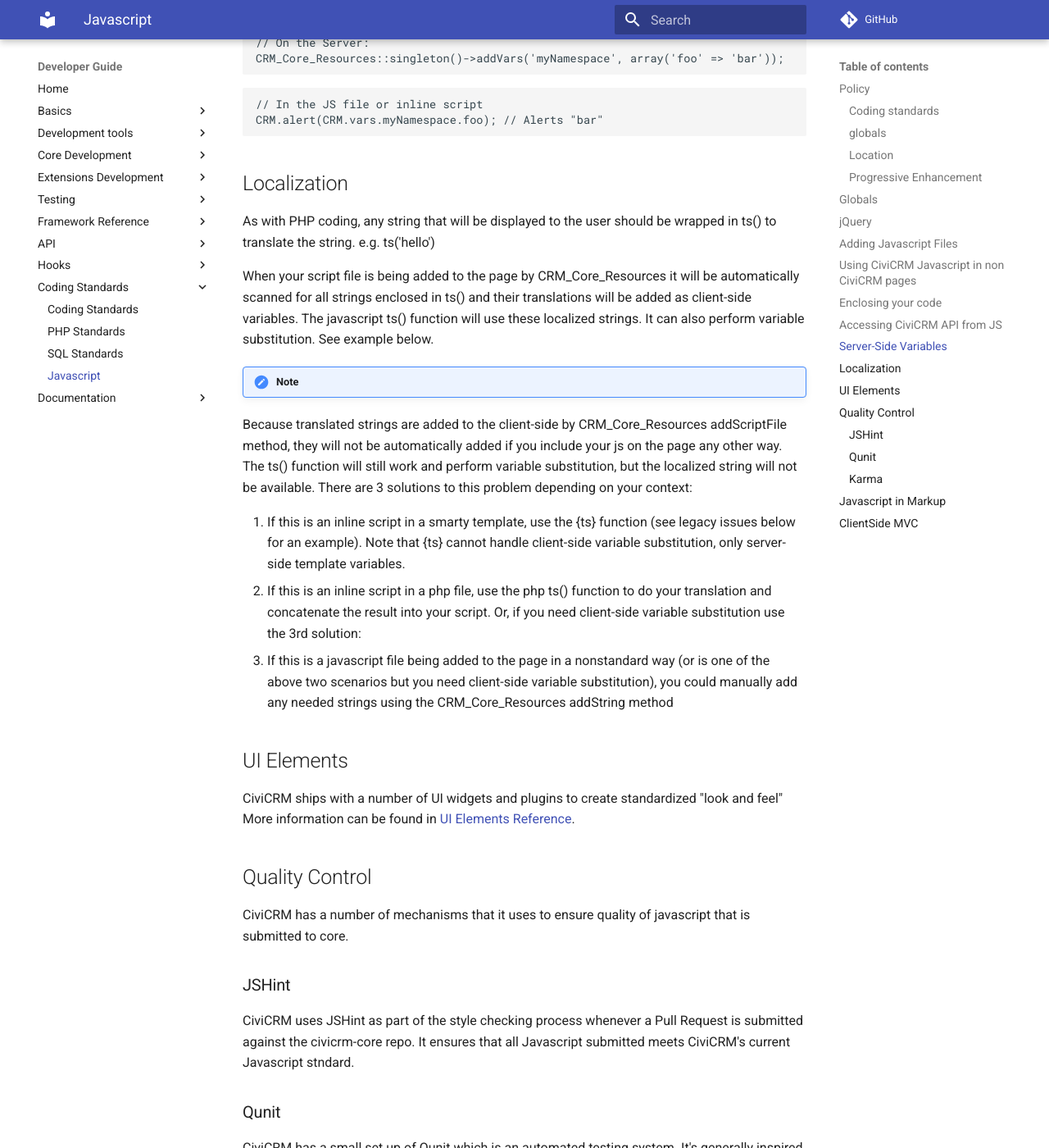
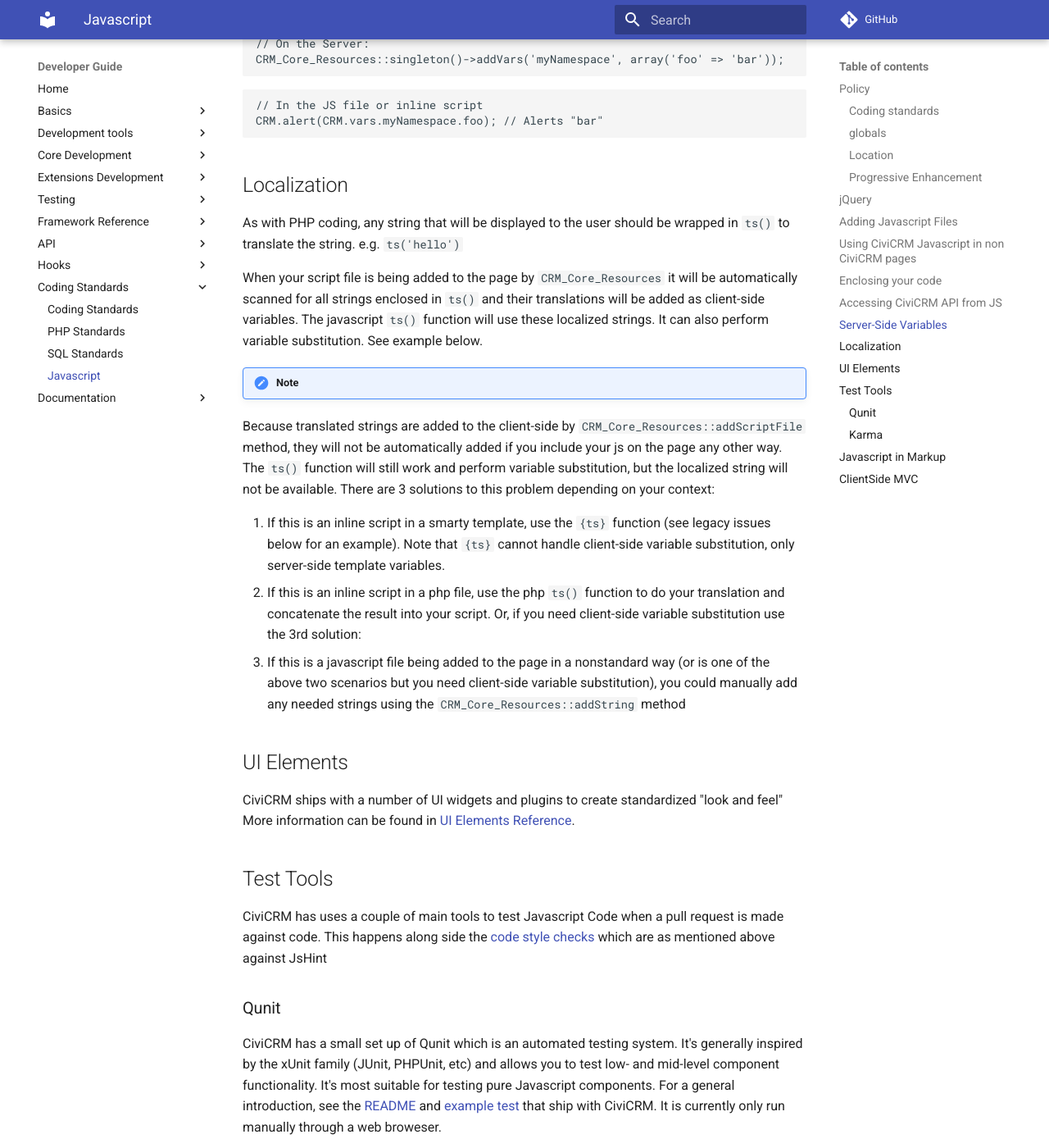
Before and after one commit to civicrm/civicrm-dev-docs, an MkDocs documentation site: the page built from docs/standards/javascript.md, in a window 1280 px wide and 1400 px high, scrolled down 3967 px. Shown: the whole window at 82% size. Built offline with MkDocs 1.6.1 and Material for MkDocs 9.7.7, drawn with Linux system fonts in a browser that asks for light colours; comment, search, counter and statistics services are not loaded; old or Windows-style settings are respelled for this version of MkDocs; some of the changed text lies outside the part shown.

Commit message:
Merge global sections together, don't duplicateon JSHint and add backticks as needed
Add in some more bactics

````diff
--- a/docs/standards/javascript.md
+++ b/docs/standards/javascript.md
@@ -18,7 +18,12 @@
 CRM.myStuff = {foo: 'bar'}.
 ```
 
-Note: due to legacy code written before these standards were adopted, CiviCRM still has quite a few other global variables and functions. Aside from the 2 listed below, they all need to be removed from the global scope. You can help!
+Note: due to legacy code written before these standards were adopted, CiviCRM still has quite a few other global variables and functions, they all need to be removed from the global scope. You can help!
+
+CiviCRM Provides two Javascript globals:
+
+* `CRM` - Contains all globally needed variables and functions for CiviCRM. Also contains server-side variables and translations.
+* `ts` - Function for translating strings. Signature is identical to its php counterpart.
 
 ### Location
 
@@ -30,30 +35,23 @@
 
 ### Progressive Enhancement
 
-PE is a philosophy that the basic functionality of a webpage should not depend on javascript and the site should still be usable if the user has disabled js in their browser. CiviCRM has a 2-part policy regarding this:
+Progressive Enhancement (PE) is a philosophy that the basic functionality of a webpage should not depend on javascript and the site should still be usable if the user has disabled js in their browser. CiviCRM has a 2-part policy regarding this:
 
 * Front-facing pages like contribution pages and event signups should adhere to the standards of PE. All front-end pages should be fully functional with js disabled.
-* Back-end pages (which is most of CiviCRM) do not need to be able to run without javascript. When appropriate, a noscript message can be shown to the user e.g. "<noscript>CiviCRM requires javascript. Please enable javascript in your browser and refresh the page.</noscript>"
-
-## Globals
-
-CiviCRM Provides two Javascript globals:
-
-* CRM - Contains all globally needed variables and functions for CiviCRM. Also contains server-side variables and translations.
-* ts - Function for translating strings. Signature is identical to its php counterpart.
+* Back-end pages (which is most of CiviCRM) do not need to be able to run without javascript. When appropriate, a noscript message can be shown to the user e.g. `<noscript>CiviCRM requires javascript. Please enable javascript in your browser and refresh the page.</noscript>`
 
 ## jQuery
 
-CiviCRM includes the latest version of jQuery and a number of jQuery plugins. Because most CMSs also use jQuery, CiviCRM creates its own namespace using the jQuery.noConflict method.
+CiviCRM includes the latest version of jQuery and a number of jQuery plugins. Because most CMSs also use jQuery, CiviCRM creates its own namespace using the `jQuery.noConflict` method.
 
 As a result, under most circumstances there are two versions of jQuery on the page with the following names:
 
-* CRM.$ - the version of jQuery included with CiviCRM.
-* jQuery - the version of jQuery included with the CMS.
+* `CRM.$` - the version of jQuery included with CiviCRM.
+* `jQuery` - the version of jQuery included with the CMS.
 
-If your script is placed anywhere in the document body, you should access CiviCRM's jQuery using CRM.$.
+If your script is placed anywhere in the document body, you should access CiviCRM's jQuery using `CRM.$`.
 
-Exception: CiviCRM reserves a space in the document header where CRM.$ == jQuery (and the CMSs version has been temporarily renamed _jQuery). This allows us to load 3rd party plugins that depend on the name jQuery. You can do so as well by using CRM_Core_Resources. See below.
+Exception: CiviCRM reserves a space in the document header where `CRM.$ == jQuery` (and the CMSs version has been temporarily renamed `_jQuery`). This allows us to load 3rd party plugins that depend on the name jQuery. You can do so as well by using `CRM_Core_Resources`. See below.
 
 Note: Some CMSs do not add jQuery to the page, in which case the global jQuery would not exist (except within the header as noted above). Don't rely on it.
 
@@ -74,7 +72,7 @@
 CRM_Core_Resources::singleton()->addScript('alert("hello");');
 ```
 
-You can also specify other regions of the page to place the script in (the most common reason for this is because jQuery plugins must be added to the "html-header" region). See [Resource Reference](https://wiki.civicrm.org/confluence/display/CRMDOC43/Resource+Reference) for more details.
+You can also specify other regions of the page to place the script in (the most common reason for this is because jQuery plugins must be added to the "html-header" region). See [Resource Reference](https://wiki.civicrm.org/confluence/display/CRMDOC/Resource+Reference) for more details.
 
 ## Using CiviCRM Javascript in non CiviCRM pages
 
@@ -100,8 +98,8 @@
   // your code here
 });
 ```
-Remember that CRM.$ is our alias of jQuery. So the first line is shorthand notation for CRM.$('document').ready(function($) {
-The function receives jQuery as it's param, so now we have access to jQuery as the familiar $ for use in our code.
+Remember that `CRM.$` is our alias of jQuery. So the first line is shorthand notation for `CRM.$('document').ready(function($) {`
+The function receives jQuery as it's param, so now we have access to jQuery as the familiar `$` for use in our code.
 
 If your code needs to work across multiple versions of CiviCRM, where jQuery was the older cj as well as the current CRM.$ you can use:
 
@@ -136,29 +134,25 @@
 
 ## Localization
 
-As with PHP coding, any string that will be displayed to the user should be wrapped in ts() to translate the string. e.g. ts('hello')
+As with PHP coding, any string that will be displayed to the user should be wrapped in `ts()` to translate the string. e.g. `ts('hello')`
 
-When your script file is being added to the page by CRM_Core_Resources it will be automatically scanned for all strings enclosed in ts() and their translations will be added as client-side variables. The javascript ts() function will use these localized strings. It can also perform variable substitution. See example below.
+When your script file is being added to the page by `CRM_Core_Resources` it will be automatically scanned for all strings enclosed in `ts()` and their translations will be added as client-side variables. The javascript `ts()` function will use these localized strings. It can also perform variable substitution. See example below.
 
 !!!Note
 
-Because translated strings are added to the client-side by CRM_Core_Resources addScriptFile method, they will not be automatically added if you include your js on the page any other way. The ts() function will still work and perform variable substitution, but the localized string will not be available. There are 3 solutions to this problem depending on your context:
+Because translated strings are added to the client-side by `CRM_Core_Resources::addScriptFile` method, they will not be automatically added if you include your js on the page any other way. The `ts()` function will still work and perform variable substitution, but the localized string will not be available. There are 3 solutions to this problem depending on your context:
 
-1. If this is an inline script in a smarty template, use the {ts} function (see legacy issues below for an example). Note that {ts} cannot handle client-side variable substitution, only server-side template variables.
-2. If this is an inline script in a php file, use the php ts() function to do your translation and concatenate the result into your script. Or, if you need client-side variable substitution use the 3rd solution:
-3. If this is a javascript file being added to the page in a nonstandard way (or is one of the above two scenarios but you need client-side variable substitution), you could manually add any needed strings using the CRM_Core_Resources addString method
+1. If this is an inline script in a smarty template, use the `{ts}` function (see legacy issues below for an example). Note that `{ts}` cannot handle client-side variable substitution, only server-side template variables.
+2. If this is an inline script in a php file, use the php `ts()` function to do your translation and concatenate the result into your script. Or, if you need client-side variable substitution use the 3rd solution:
+3. If this is a javascript file being added to the page in a nonstandard way (or is one of the above two scenarios but you need client-side variable substitution), you could manually add any needed strings using the `CRM_Core_Resources::addString` method
 
 ## UI Elements
 
 CiviCRM ships with a number of UI widgets and plugins to create standardized "look and feel" More information can be found in [UI Elements Reference](https://wiki.civicrm.org/confluence/display/CRMDOC/UI+Elements+Reference).
 
-## Quality Control
+## Test Tools
 
-CiviCRM has a number of mechanisms that it uses to ensure quality of javascript that is submitted to core.
-
-### JSHint
-
-CiviCRM uses JSHint as part of the style checking process whenever a Pull Request is submitted against the civicrm-core repo. It ensures that all Javascript submitted meets CiviCRM's current Javascript stndard.
+CiviCRM has uses a couple of main tools to test Javascript Code when a pull request is made against code. This happens along side the [code style checks](/standard/javascript#coding-standards) which are as mentioned above against JsHint
 
 ### Qunit
 
@@ -166,7 +160,7 @@
 
 ### Karma
 
-For testing CiviCRM's Angular implementation in Core, CiviCRM has intergrated some Karma tests into the standard test suite that is run against each Pull request.
+For testing CiviCRM's Angular implementation in Core, CiviCRM has intergrated some Karma tests into the standard test suite that is run against each Pull request. More information on karma can be found in the [Javascript testing](/testing/javascript/) section of this guide
 
 ## Javascript in Markup
 
````
